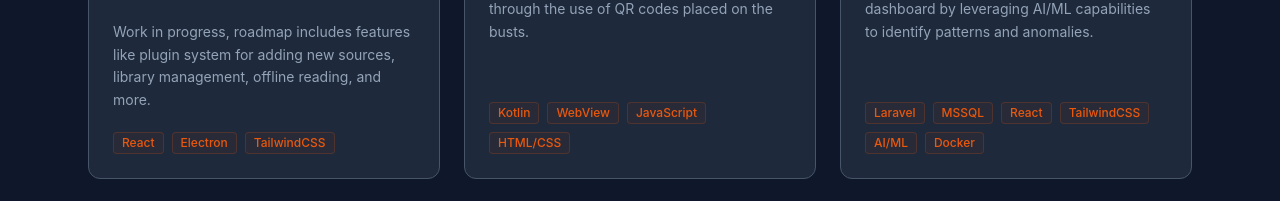
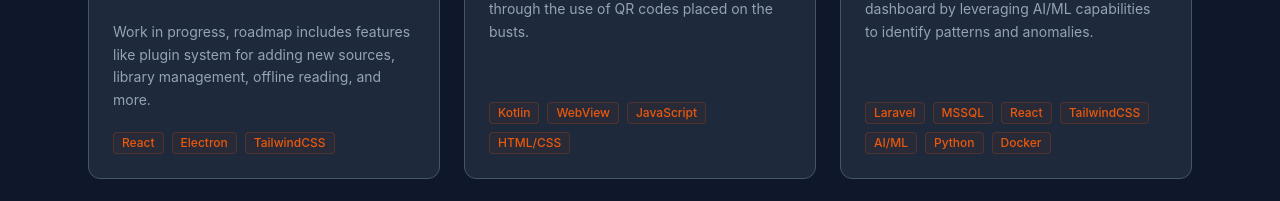
Before and after one commit to Rinpyre/Portfolio, a React (Vite) app: page / in a window 1280 px wide. Shown: the part 1800-2001 px from the top of the page. Built offline with nearby package versions, Linux system fonts and the light colour scheme.

Commit message:
fix(portfolio): Add Python to tech stack for Synapse project

```diff
--- a/src/data/portfolio.js
+++ b/src/data/portfolio.js
@@ -44,7 +44,7 @@ export const PROJECTS = [
     {
         title: 'Synapse',
         description: `Log analysis and visualization tool for easier debugging and monitoring of server applications. It parses log files, extracts key information, and presents it in an intuitive dashboard by leveraging AI/ML capabilities to identify patterns and anomalies.`,
-        techs: ['Laravel', 'MSSQL', 'React', 'TailwindCSS', 'AI/ML', 'Docker'],
+        techs: ['Laravel', 'MSSQL', 'React', 'TailwindCSS', 'AI/ML', 'Python', 'Docker'],
         githubUrl: 'https://github.com/Rinpyre/Synapse',
         liveUrl: null
     },
```
